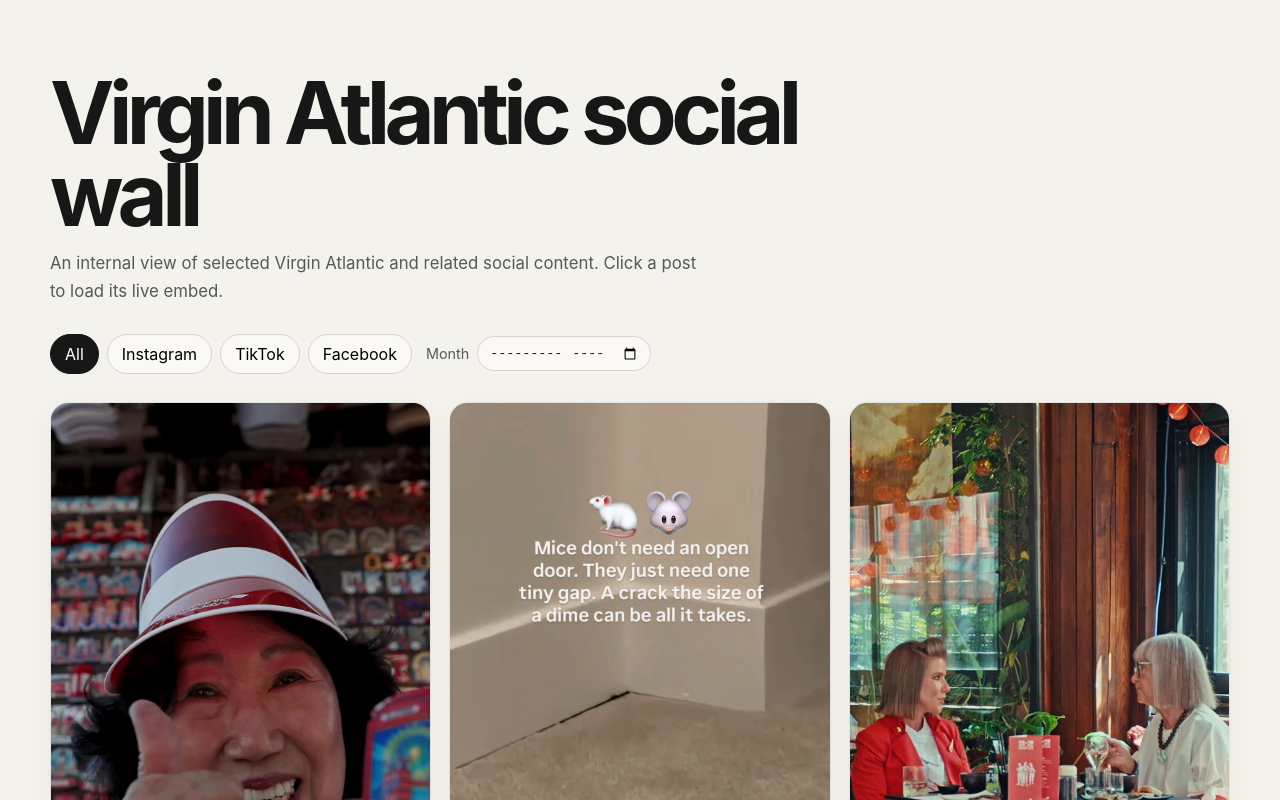
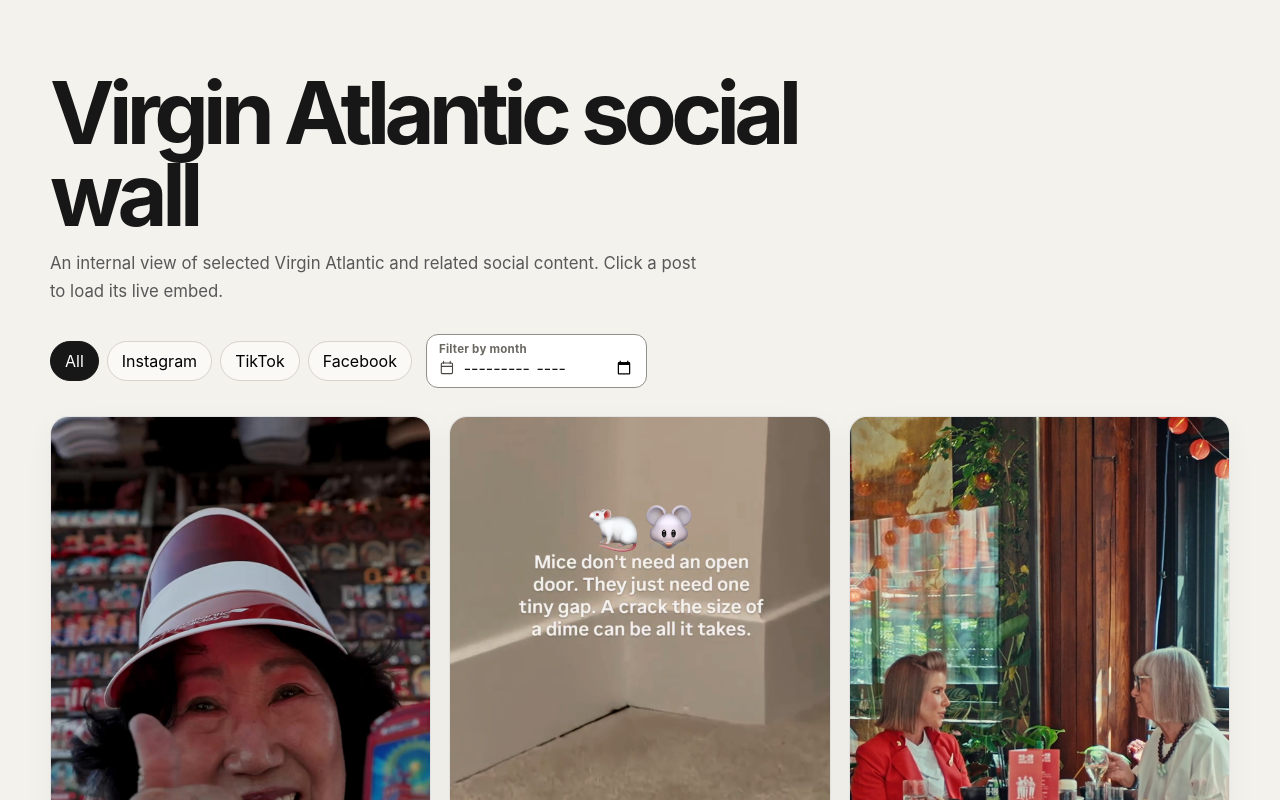
Before and after one commit to JamesBrightman/virgin-showcase, a React (Vite) app: page / in a window 1280 px wide. Shown: the top 800 px of the page. Built offline with nearby package versions, Linux system fonts and the light colour scheme.

Commit message:
Refine month filter control

```diff
--- a/src/App.tsx
+++ b/src/App.tsx
@@ -94,10 +94,22 @@ export default function App() {
             </button>
           ))}
         </nav>
-        <label className="month-filter">
-          <span>Month</span>
-          <input type="month" value={month} onChange={(event) => selectMonth(event.target.value)} />
-        </label>
+        <div className="month-filter">
+          <label className="month-field">
+            <span className="month-field-label">Filter by month</span>
+            <span className="month-field-control">
+              <svg viewBox="0 0 24 24" aria-hidden="true">
+                <path d="M7 2v3M17 2v3M3.5 9.5h17M5 4.5h14a1.5 1.5 0 0 1 1.5 1.5v13a1.5 1.5 0 0 1-1.5 1.5H5A1.5 1.5 0 0 1 3.5 19V6A1.5 1.5 0 0 1 5 4.5Z" />
+              </svg>
+              <input type="month" value={month} onChange={(event) => selectMonth(event.target.value)} />
+            </span>
+          </label>
+          {month && (
+            <button className="clear-month" type="button" onClick={() => selectMonth('')}>
+              Clear
+            </button>
+          )}
+        </div>
       </div>
 
       <section className="wall" aria-live="polite">
--- a/src/styles.css
+++ b/src/styles.css
@@ -43,8 +43,24 @@ h1 {
   cursor: pointer;
 }
 .filter:hover, .filter.active { border-color: #171717; background: #171717; color: white; }
-.month-filter { display: inline-flex; align-items: center; gap: 8px; color: #585858; font-size: .9rem; }
-.month-filter input { border: 1px solid #d7d3cb; border-radius: 999px; padding: 8px 11px; background: rgba(255,255,255,.55); color: #171717; }
+.month-filter { display: inline-flex; align-items: center; gap: 8px; }
+.month-field {
+  min-width: 190px;
+  padding: 7px 12px 8px;
+  border: 1px solid #918f8a;
+  border-radius: 12px;
+  background: #fff;
+  color: #4a4742;
+  cursor: text;
+  transition: border-color .15s ease, box-shadow .15s ease;
+}
+.month-field:focus-within { border-color: #c8102e; box-shadow: 0 0 0 3px rgba(200,16,46,.16); }
+.month-field-label { display: block; margin-bottom: 1px; color: #6b6862; font-size: .72rem; font-weight: 700; letter-spacing: .02em; }
+.month-field-control { display: flex; align-items: center; gap: 8px; }
+.month-field-control svg { width: 18px; height: 18px; fill: none; stroke: currentColor; stroke-linecap: round; stroke-linejoin: round; stroke-width: 1.7; }
+.month-field input { width: 100%; border: 0; outline: 0; padding: 0; background: transparent; color: #171717; font: inherit; }
+.clear-month { border: 0; padding: 8px; background: transparent; color: #a20c25; font-size: .86rem; font-weight: 750; cursor: pointer; }
+.clear-month:hover { text-decoration: underline; }
 .empty-state { color: #585858; }
 
 .wall { column-width: 290px; column-gap: 18px; }
```
